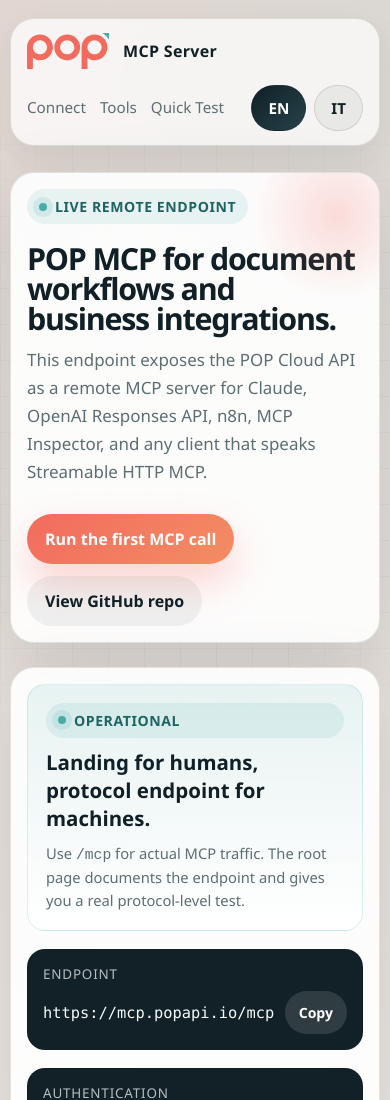
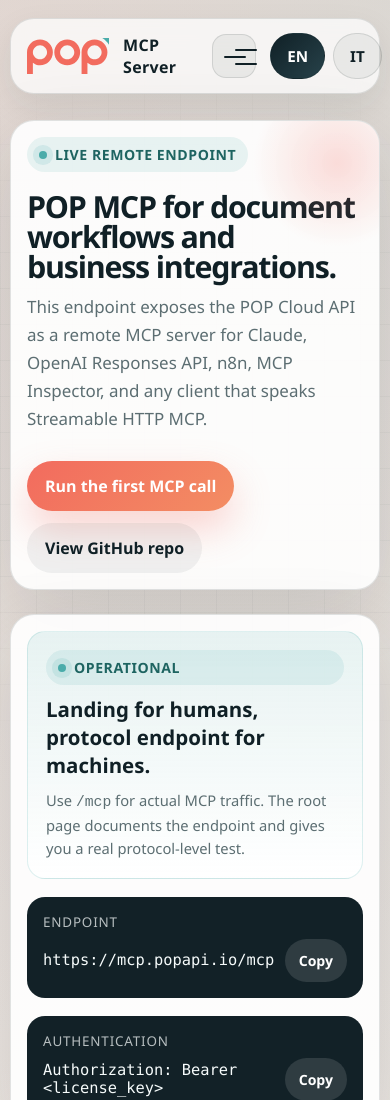
Before and after one commit to getpopapi/pop-mcp, a website: page public/index.html in a window 390 px wide. Shown: the top 1100 px of the page. Drawn offline with Linux system fonts and the light colour scheme.

Commit message:
Replace mobile nav scroll-strip with hamburger menu and rounded topbar

```diff
--- a/public/i18n/en.json
+++ b/public/i18n/en.json
@@ -104,6 +104,9 @@
   "attrs": {
     "placeholder": {
       "license-key": "Paste your POP license key"
+    },
+    "ariaLabel": {
+      "nav-toggle": "Toggle navigation"
     }
   },
   "ui": {
--- a/public/i18n/it.json
+++ b/public/i18n/it.json
@@ -104,6 +104,9 @@
   "attrs": {
     "placeholder": {
       "license-key": "Incolla la tua POP license key"
+    },
+    "ariaLabel": {
+      "nav-toggle": "Attiva/disattiva la navigazione"
     }
   },
   "ui": {
--- a/public/index.html
+++ b/public/index.html
@@ -99,13 +99,14 @@
       }
 
       .topbar {
+        position: relative;
         display: flex;
         align-items: center;
         justify-content: space-between;
         gap: 16px;
         padding: 18px 22px;
         border: 1px solid var(--line);
-        border-radius: 999px;
+        border-radius: var(--radius);
         background: rgba(255, 255, 255, 0.72);
         backdrop-filter: blur(14px);
         box-shadow: 0 12px 32px rgba(16, 32, 38, 0.08);
@@ -150,6 +151,57 @@
         gap: 8px;
         align-items: center;
         flex-shrink: 0;
+      }
+
+      .nav-toggle {
+        display: none;
+        flex-shrink: 0;
+        width: 44px;
+        height: 44px;
+        border: 1px solid var(--line);
+        border-radius: 14px;
+        background: rgba(16, 32, 38, 0.06);
+        cursor: pointer;
+        position: relative;
+      }
+
+      .nav-toggle-icon,
+      .nav-toggle-icon::before,
+      .nav-toggle-icon::after {
+        content: "";
+        position: absolute;
+        left: 11px;
+        width: 22px;
+        height: 2px;
+        border-radius: 2px;
+        background: var(--ink);
+        transition: transform 160ms ease, opacity 160ms ease, top 160ms ease;
+      }
+
+      .nav-toggle-icon {
+        top: 21px;
+      }
+
+      .nav-toggle-icon::before {
+        top: -7px;
+      }
+
+      .nav-toggle-icon::after {
+        top: 7px;
+      }
+
+      .nav-toggle[aria-expanded="true"] .nav-toggle-icon {
+        background: transparent;
+      }
+
+      .nav-toggle[aria-expanded="true"] .nav-toggle-icon::before {
+        top: 0;
+        transform: rotate(45deg);
+      }
+
+      .nav-toggle[aria-expanded="true"] .nav-toggle-icon::after {
+        top: 0;
+        transform: rotate(-45deg);
       }
 
       .lang-button {
@@ -599,31 +651,47 @@
           grid-column: auto;
         }
 
-        .topbar,
         .footer {
           flex-direction: column;
           align-items: flex-start;
         }
 
-        .topbar {
-          border-radius: var(--radius);
-        }
-
-        .nav {
-          width: 100%;
-          flex-wrap: nowrap;
+        .nav-toggle {
+          display: inline-flex;
+          align-items: center;
+          justify-content: center;
         }
 
         .nav-links {
-          overflow-x: auto;
-          flex-wrap: nowrap;
-          scrollbar-width: none;
-          -webkit-overflow-scrolling: touch;
-          padding-bottom: 2px;
+          position: absolute;
+          top: calc(100% + 10px);
+          left: 0;
+          right: 0;
+          z-index: 30;
+          display: none;
+          flex-direction: column;
+          align-items: stretch;
+          gap: 4px;
+          padding: 12px;
+          border: 1px solid var(--line);
+          border-radius: var(--radius);
+          background: rgba(255, 255, 255, 0.98);
+          backdrop-filter: blur(14px);
+          box-shadow: var(--shadow);
         }
 
-        .nav-links::-webkit-scrollbar {
-          display: none;
+        .nav-links.open {
+          display: flex;
+        }
+
+        .nav-links a {
+          padding: 12px 14px;
+          border-radius: 14px;
+          white-space: normal;
+        }
+
+        .nav-links a:hover {
+          background: rgba(16, 32, 38, 0.06);
         }
       }
 
@@ -685,13 +753,16 @@
           <span>MCP Server</span>
         </div>
         <nav class="nav" aria-label="Primary">
-          <div class="nav-links">
+          <div class="nav-links" id="nav-links">
             <a href="#connect" id="nav-connect">Connect</a>
             <a href="#tools" id="nav-tools">Tools</a>
             <a href="#test" id="nav-test">Quick Test</a>
             <a href="#tester" id="nav-tester">Connection tester</a>
             <a href="#docs" id="nav-docs">Docs</a>
           </div>
+          <button class="nav-toggle" id="nav-toggle" type="button" aria-expanded="false" aria-controls="nav-links" aria-label="Toggle navigation">
+            <span class="nav-toggle-icon"></span>
+          </button>
           <div class="lang-switcher" aria-label="Language switcher">
             <button class="lang-button active" id="lang-en" type="button" data-lang="en">EN</button>
             <button class="lang-button" id="lang-it" type="button" data-lang="it">IT</button>
@@ -1067,6 +1138,11 @@
           if (node) node.setAttribute("placeholder", value);
         }
 
+        for (const [id, value] of Object.entries(messages.attrs.ariaLabel ?? {})) {
+          const node = document.getElementById(id);
+          if (node) node.setAttribute("aria-label", value);
+        }
+
         uiCopyLabels = messages.ui.copyLabels;
         testerLabels = messages.ui.tester;
 
@@ -1190,6 +1266,30 @@
         });
       }
 
+      const navToggle = document.getElementById("nav-toggle");
+      const navLinksPanel = document.getElementById("nav-links");
+
+      if (navToggle && navLinksPanel) {
+        navToggle.addEventListener("click", () => {
+          const isOpen = navLinksPanel.classList.toggle("open");
+          navToggle.setAttribute("aria-expanded", String(isOpen));
+        });
+
+        for (const link of navLinksPanel.querySelectorAll("a")) {
+          link.addEventListener("click", () => {
+            navLinksPanel.classList.remove("open");
+            navToggle.setAttribute("aria-expanded", "false");
+          });
+        }
+
+        document.addEventListener("click", (event) => {
+          if (!navLinksPanel.classList.contains("open")) return;
+          if (navToggle.contains(event.target) || navLinksPanel.contains(event.target)) return;
+          navLinksPanel.classList.remove("open");
+          navToggle.setAttribute("aria-expanded", "false");
+        });
+      }
+
       if (backToTopButton) {
         backToTopButton.addEventListener("click", () => {
           window.scrollTo({ top: 0, behavior: "smooth" });
```
